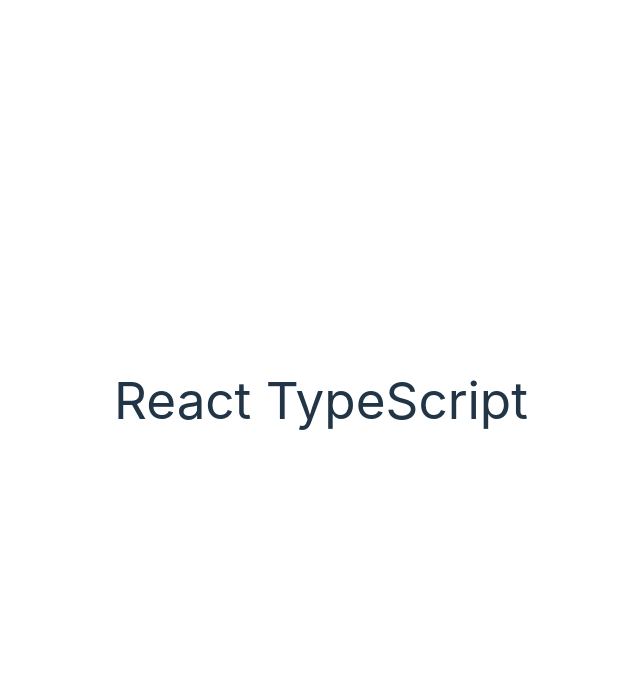
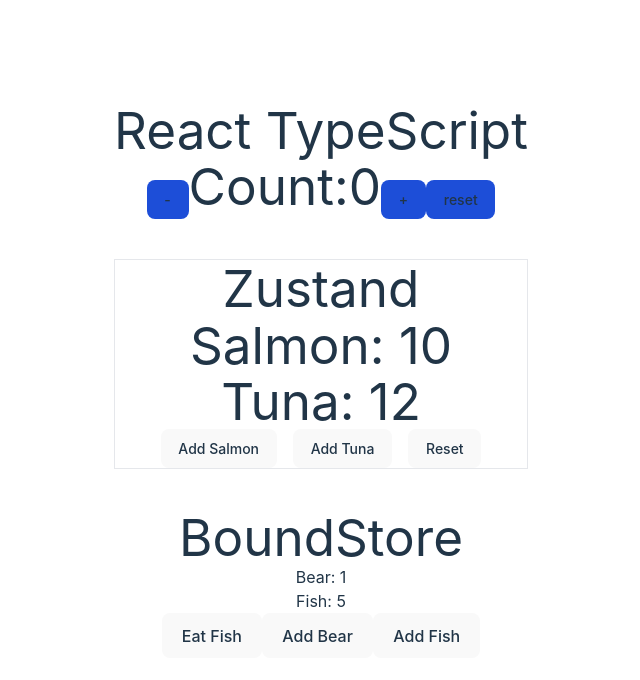
Before and after one commit to phyoko72/react-ts, a React (Vite) app: page / in a window 1280 px wide. Shown: the top 680 px of the page, without its empty margins (319-959 px from the left). Built offline with nearby package versions, Linux system fonts and the light colour scheme.

Commit message:
created slices and stores

```diff
--- a/package.json
+++ b/package.json
@@ -11,7 +11,8 @@
   },
   "dependencies": {
     "react": "^18.2.0",
-    "react-dom": "^18.2.0"
+    "react-dom": "^18.2.0",
+    "zustand": "^4.4.7"
   },
   "devDependencies": {
     "@types/react": "^18.2.43",
--- a/src/App.tsx
+++ b/src/App.tsx
@@ -1,9 +1,15 @@
 import "./App.css"
+import Counter from "./state-management/counter/Counter"
+import Shop from "./state-management/shop/Shop"
+import BoundStore from "./state-management/slice-pattern/BoundStore"
 
 function App() {
     return (
         <>
             <h1>React TypeScript</h1>
+            <Counter />
+            <Shop />
+            <BoundStore />
         </>
     )
 }
--- /dev/null
+++ b/src/state-management/counter/Counter.tsx
@@ -0,0 +1,25 @@
+import useCounterStore from "./store"
+
+export default function Counter() {
+    const {count, increment, decrement, reset} = useCounterStore()
+    return (
+        <>
+            <button
+                className=" bg-blue-700 text-sm"
+                onClick={() => decrement()}
+            >
+                -
+            </button>
+            <h1 className=" inline-block">Count:{count}</h1>
+            <button
+                className=" bg-blue-700 text-sm"
+                onClick={() => increment()}
+            >
+                +
+            </button>
+            <button className=" bg-blue-700 text-sm" onClick={() => reset()}>
+                reset
+            </button>
+        </>
+    )
+}
--- /dev/null
+++ b/src/state-management/counter/store.ts
@@ -0,0 +1,17 @@
+import {create} from "zustand"
+
+interface CounterStore {
+    count: number
+    increment: () => void
+    decrement: () => void
+    reset: () => void
+}
+
+const useCounterStore = create<CounterStore>((set) => ({
+    count: 0,
+    increment: () => set((store) => ({count: store.count + 1})),
+    decrement: () => set((store) => ({count: store.count - 1})),
+    reset: () => set(() => ({count: 0})),
+}))
+
+export default useCounterStore
--- /dev/null
+++ b/src/state-management/shop/Shop.tsx
@@ -0,0 +1,17 @@
+import useShopStore from "./store"
+
+export default function Shop() {
+    const {salmon, tuna, addSalmon, addTuna, reset} = useShopStore()
+    return (
+        <div className=" border my-10 [&>button]:text-sm [&>button]:mx-2">
+            <h1>Zustand</h1>
+            <h1>Salmon: {salmon}</h1>
+            <h1>Tuna: {tuna}</h1>
+            <button onClick={() => addSalmon(2)}>Add Salmon</button>
+
+            <button onClick={() => addTuna()}>Add Tuna</button>
+
+            <button onClick={() => reset()}>Reset</button>
+        </div>
+    )
+}
--- /dev/null
+++ b/src/state-management/shop/store.ts
@@ -0,0 +1,26 @@
+import {StateCreator, create} from "zustand"
+
+type State = {
+    salmon: number
+    tuna: number
+}
+
+type Actions = {
+    addSalmon: (qty: number) => void
+    addTuna: (qty?: number) => void
+    reset: () => void
+}
+
+const createShopSlice: StateCreator<State & Actions> = (set) => ({
+    ...initialState,
+    addSalmon: (qty: number) => set((store) => ({salmon: store.salmon + qty})),
+    addTuna: (qty?: number) =>
+        set((store) => ({tuna: store.tuna + (qty ? qty : 1)})),
+    reset: () => set(() => initialState),
+})
+
+const initialState: State = {salmon: 10, tuna: 12}
+
+const useShopStore = create(createShopSlice)
+
+export default useShopStore
--- /dev/null
+++ b/src/state-management/slice-pattern/BoundStore.tsx
@@ -0,0 +1,16 @@
+import useBoundStore from "./store"
+
+export default function BoundStore() {
+    const {bear, fish, eatFish, addBear, addFish} = useBoundStore()
+
+    return (
+        <div className=" my-10">
+            <h1>BoundStore</h1>
+            <h2>Bear: {bear}</h2>
+            <h3>Fish: {fish}</h3>
+            <button onClick={() => eatFish()}>Eat Fish</button>
+            <button onClick={() => addBear(1)}>Add Bear</button>
+            <button onClick={() => addFish(5)}>Add Fish</button>
+        </div>
+    )
+}
--- /dev/null
+++ b/src/state-management/slice-pattern/slices.ts
@@ -0,0 +1,33 @@
+import {StateCreator} from "zustand"
+
+export type FishSlice = {
+    fish: number
+    addFish: (qty: number) => void
+}
+// + type StateCreator
+// +   < State
+// +   , InMutators extends [StoreMutatorIdentifier, unknown][] = []
+// +   , OutMutators extends [StoreMutatorIdentifier, unknown][] = []
+// +   , Return = State
+// +   > =
+export const createFishSlice: StateCreator<FishSlice> = (set) => ({
+    fish: 5,
+    addFish: (qty: number) => set((store) => ({fish: store.fish + qty})),
+})
+
+export type BearSlice = {
+    bear: number
+    addBear: (qty: number) => void
+    eatFish: () => void
+}
+
+export const createBearSlice: StateCreator<
+    BearSlice & FishSlice,
+    [],
+    [],
+    BearSlice
+> = (set) => ({
+    bear: 1,
+    addBear: (qty: number) => set((store) => ({bear: store.bear + qty})),
+    eatFish: () => set((store) => ({fish: store.fish - 1})),
+})
--- /dev/null
+++ b/src/state-management/slice-pattern/store.ts
@@ -0,0 +1,9 @@
+import {create} from "zustand"
+import {BearSlice, FishSlice, createBearSlice, createFishSlice} from "./slices"
+
+const useBoundStore = create<BearSlice & FishSlice>((...a) => ({
+    ...createBearSlice(...a),
+    ...createFishSlice(...a),
+}))
+
+export default useBoundStore
```
Also changed, not shown: 1 other file (tests, documents, lock files or other folders).
